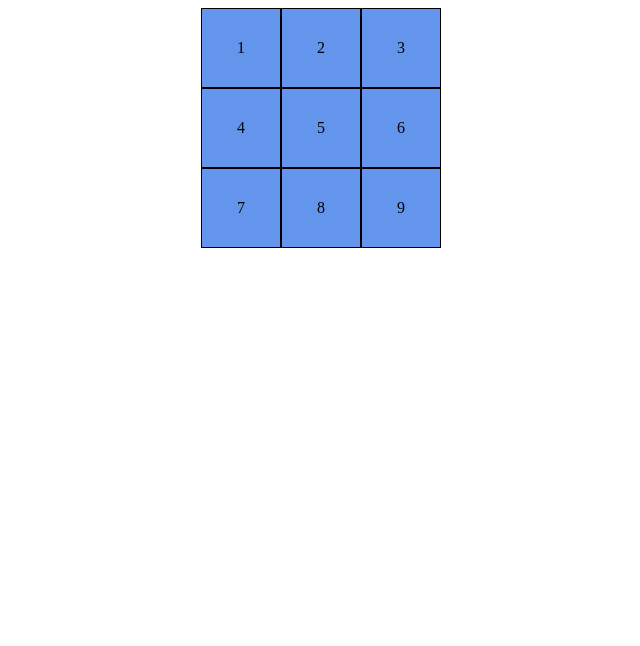
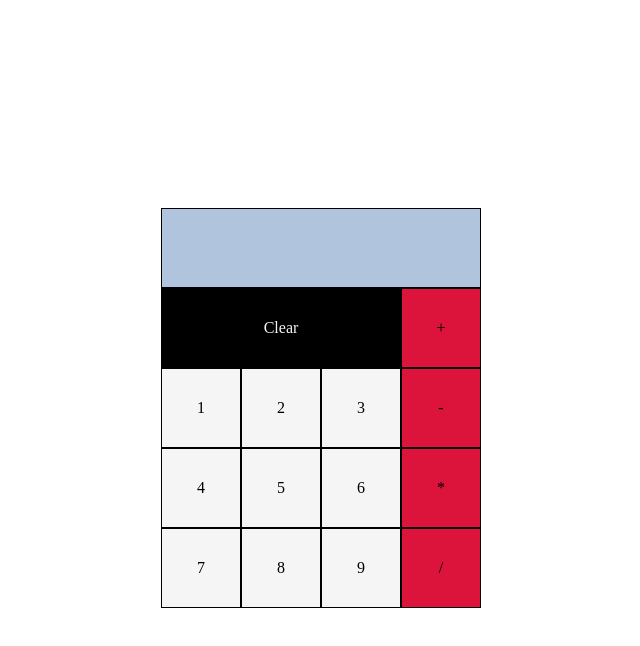
Before and after one commit to Timbaron/React-Calculator, a React (Create React App) app: page / in a window 1280 px wide. Shown: the top 646 px of the page, without its empty margins (319-959 px from the left). Built offline with nearby package versions, Linux system fonts and the light colour scheme.

Commit message:
Create Operation and Clear buttons

```diff
--- a/src/App.css
+++ b/src/App.css
@@ -3,6 +3,52 @@
   display: flex;
   justify-content: center;
   align-items: center;
+}
+
+.calculator {
+  display: flex;
+  flex-direction: column;
+  width: 320px;
+  height: 400px;
+  margin-top: 200px;
+}
+
+.display {
+  width: 318px;
+  height: 78px;
+  border: 1px solid black;
+  background-color: lightsteelblue;
+}
+
+.buttons {
+  display: flex;
+  flex-direction: row;
+  width: 320px;
+  height: 320px;
+}
+
+.leftSide {
+  flex: 75%;
+  height: 100%;
+  background-color: burlywood;
+}
+
+.rightSide {
+  flex: 25%;
+  height: 100%;
+  background-color: chartreuse;
+}
+
+#clearBtn {
+  background-color: black;
+  width: 238px;
+  height: 78px;
+  border:1px solid black;
+  display: flex;
+  justify-content: center;
+  align-items: center;
+
+  color: whitesmoke;
 }
 
 .numbers {
@@ -13,8 +59,8 @@
   flex-wrap: wrap;
 }
 
-.individualNumber {
-  background-color: cornflowerblue;
+#individualNumber, #operations {
+  background-color: whitesmoke;
   width: 78px;
   height: 78px;
   border:1px solid black;
@@ -22,3 +68,7 @@
   justify-content: center;
   align-items: center;
 }
+
+#operations {
+  background-color: crimson;
+}
--- a/src/App.js
+++ b/src/App.js
@@ -3,13 +3,26 @@ import './App.css';
 
 export function App() {
   const numbers = [1,2,3,4,5,6,7,8,9];
+  const operations = ["+","-","*","/"];
   return (
     <div className="App">
-      <div className="numbers">
-
-      {numbers.map((val,key) => {
-        return <div className="individualNumber">{val}</div>
-      })}
+      <div className="calculator">
+        <div className="display"></div>
+          <div className="buttons">
+            <div className="leftSide">
+              <div id="clearBtn">Clear</div>
+                <div className="numbers">
+                  {numbers.map((val,key) => {
+                    return <div id="individualNumber">{val}</div>
+                  })}
+                </div>
+              </div>
+              <div className="leftSide">
+                {operations.map((val,key) => {
+                  return <div id="operations">{val}</div>
+                } )}
+          </div>
+        </div>
       </div>
     </div>
   )
```
